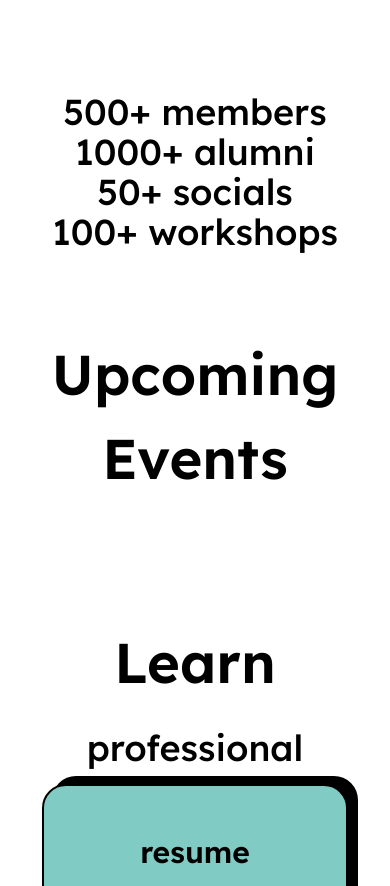
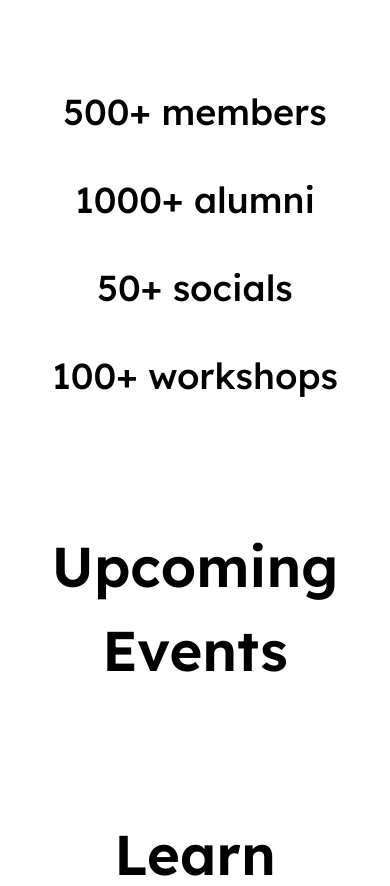
Before and after one commit to acm-ucr/acm-hydra, a Next.js app: page / in a window 390 px wide. Shown: the part 1921-2807 px from the top of the page. Built offline with nearby package versions, Linux system fonts and the light colour scheme.

Commit message:
Increased height between elements on mobile

```diff
--- a/components/Stats.js
+++ b/components/Stats.js
@@ -9,7 +9,7 @@ const Stats = () => {
 				sm={12}
 				md={6}
 				lg={3}
-				className='flex justify-center whitespace-nowrap'
+				className='mb-5 flex justify-center whitespace-nowrap'
 			>
 				500+ members
 			</Col>
@@ -17,7 +17,7 @@ const Stats = () => {
 				sm={12}
 				md={6}
 				lg={3}
-				className='flex justify-center whitespace-nowrap'
+				className='mb-5 flex justify-center whitespace-nowrap'
 			>
 				1000+ alumni
 			</Col>
@@ -25,7 +25,7 @@ const Stats = () => {
 				sm={12}
 				md={6}
 				lg={3}
-				className='flex justify-center whitespace-nowrap'
+				className='mb-5 flex justify-center whitespace-nowrap'
 			>
 				50+ socials
 			</Col>
@@ -33,7 +33,7 @@ const Stats = () => {
 				sm={12}
 				md={6}
 				lg={3}
-				className='flex justify-center whitespace-nowrap'
+				className='mb-5 flex justify-center whitespace-nowrap'
 			>
 				100+ workshops
 			</Col>
```
